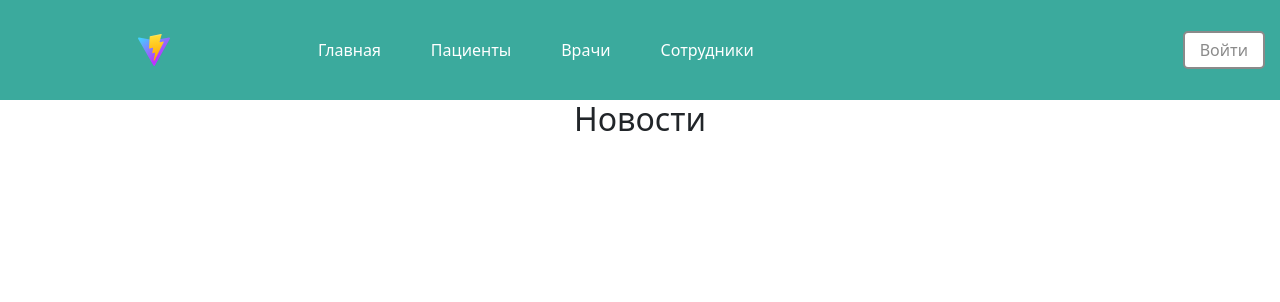
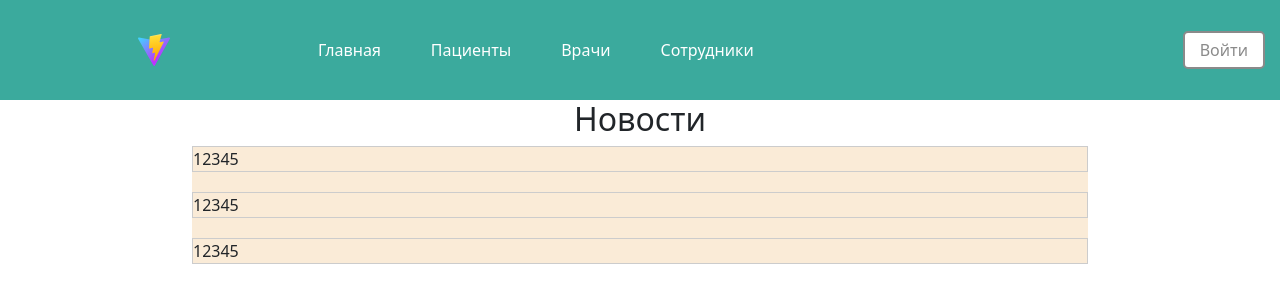
Before and after one commit to KirichenkoND/Budgerigar-1, a React (Vite) app in the folder frontend/: page / in a window 1280 px wide. Shown: the top 302 px of the page. Built offline with nearby package versions, Linux system fonts and the light colour scheme.

Commit message:
Template for mainpage

```diff
--- a/frontend/src/Pages/MainPage/MainPage.tsx
+++ b/frontend/src/Pages/MainPage/MainPage.tsx
@@ -1,12 +1,12 @@
 import React from 'react';
-
+import MainPageCard from '../../components/MainPageCard/MainPageCard';
 
 
 const MainPage = () => {
     return (
         <div className='main-title'>
             <h2>Новости</h2>
-
+            <MainPageCard />
         </div>
     );
 };
--- /dev/null
+++ b/frontend/src/components/MainPageCard/MainPageCard.scss
@@ -0,0 +1,16 @@
+.MainPageCard {
+    margin-left: 15%;
+    margin-right: 15%;
+
+    display: flex;
+    flex-direction: column;
+
+    background-color:antiquewhite;
+    gap:20px;
+}
+
+.test {
+    display:flex;
+    align-items: center;
+    border: 1px solid #ccc;
+}
--- /dev/null
+++ b/frontend/src/components/MainPageCard/MainPageCard.tsx
@@ -0,0 +1,24 @@
+import React from 'react';
+import './MainPageCard.scss';
+
+
+const MainPageCard: React.FC = ({})  => {
+    return (
+        <>
+            <div className='MainPageCard'>
+                <div className='test'>
+                    12345
+                </div>
+                <div className='test'>
+                    12345
+                </div>
+                <div className='test'>
+                    12345
+                </div>
+            </div>
+        </>
+    );
+}
+
+
+export default MainPageCard;
```
